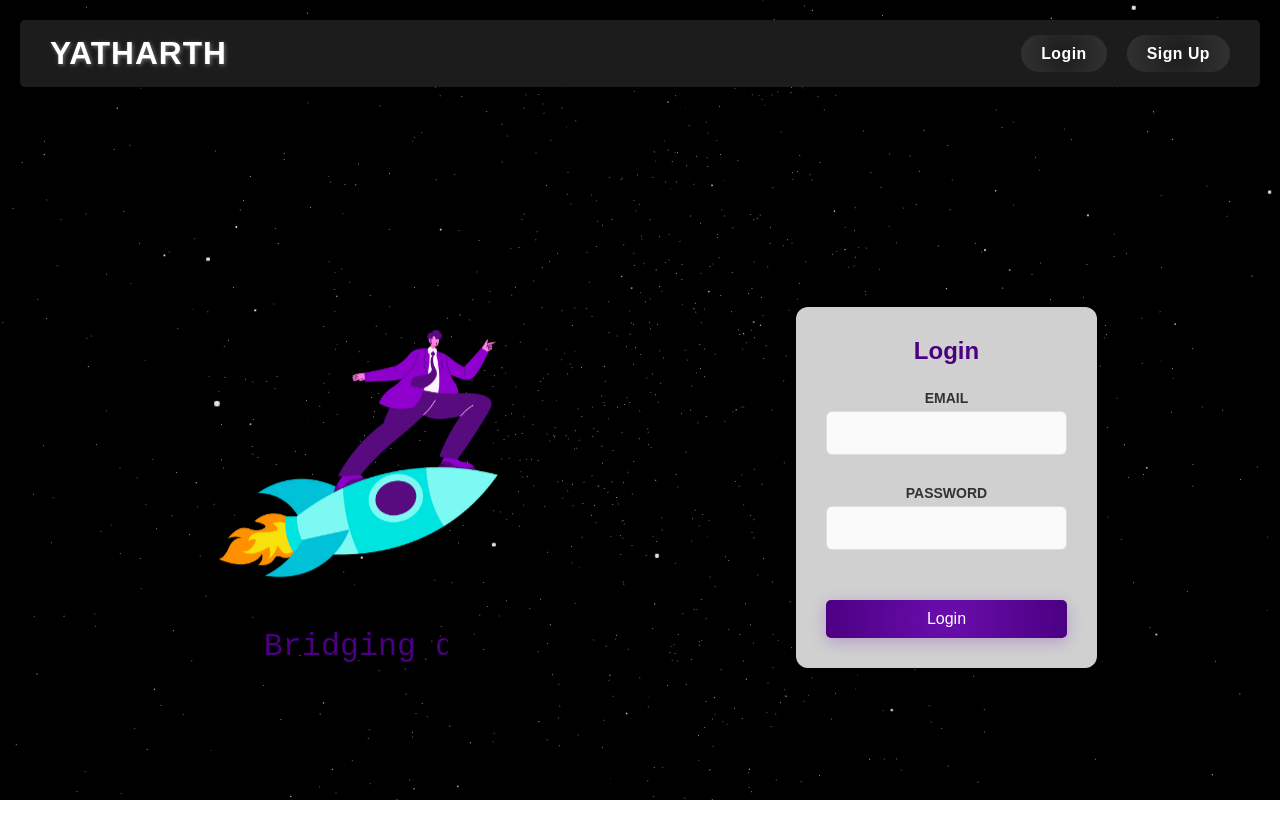
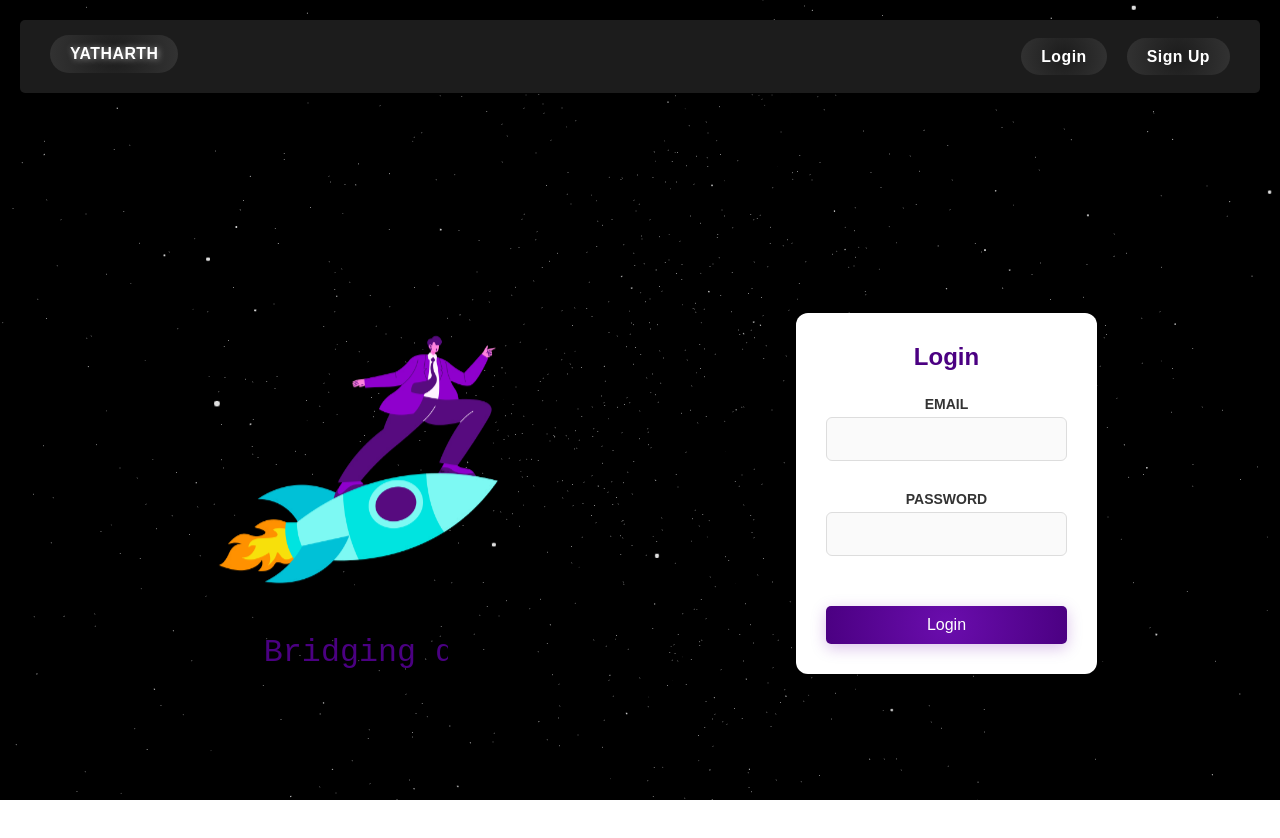
Before and after one commit to Aadithya-J/sih24, a React (Vite) app in the folder frontend/: page /login in a window 1280 px wide. Shown: the top 838 px of the page. Built offline with nearby package versions, Linux system fonts and the light colour scheme; no server answers.

Commit message:
logoutfixed

```diff
--- a/frontend/src/App.jsx
+++ b/frontend/src/App.jsx
@@ -3,7 +3,7 @@ import { Route, Routes, Navigate } from "react-router-dom";
 import Home from "./pages/home/Home.js";
 import Login from "./pages/login/Login.js";
 import Signup from "./pages/signup/Signup";
-import Roadmap from "./pages/roadmap/roadmap.js";
+import Roadmap from "./pages/roadmap/Roadmap.js";
 import Navbar from "./components/Navbar/Navbar.jsx";
 import { useAuthContext } from "./hooks/useAuthContext";
 import { StarsCanvas } from "./components/Navbar/StarsCanvas";
--- a/frontend/src/components/Navbar/Navbar.css
+++ b/frontend/src/components/Navbar/Navbar.css
@@ -37,18 +37,20 @@
 /* Title Styling */
 .title {
   margin-right: auto;
-  letter-spacing: 1px; /* Slightly reduced spacing for a more refined look */
-  font-size: 1.8em; /* Slightly larger title for visibility */
-  font-weight: 700;
+  letter-spacing: 2px; /* Increased spacing for logo effect */
+  font-size: 2.2em; /* Larger font size for prominence */
+  font-weight: 900; /* Bolder font weight for emphasis */
   color: var(--text-color); /* Light color for night sky */
   text-transform: uppercase;
   transition: var(--transition);
-  text-shadow: 1px 1px 4px rgba(255, 255, 255, 0.4); /* Subtle light shadow for night theme */
+  text-shadow: 1px 1px 6px rgba(255, 255, 255, 0.6); /* Enhanced light shadow for visibility */
+  cursor: pointer; /* Pointer cursor for interactivity */
+  display: inline-block; /* Ensure it behaves as a block element but remains inline */
 }
 
 .title:hover {
   color: var(--hover-color);
-  transform: scale(1.05); /* Subtle scaling on hover */
+  transform: scale(1.1); /* More noticeable scaling on hover */
 }
 
 /* List Container Styling */
--- a/frontend/src/components/Navbar/Navbar.jsx
+++ b/frontend/src/components/Navbar/Navbar.jsx
@@ -1,16 +1,19 @@
 import { Link } from "react-router-dom";
 import useLogout from "../../hooks/useLogout";
 import { useAuthContext } from "../../hooks/useAuthContext";
-
 import "./Navbar.css";
 
 function Navbar() {
   const { logout } = useLogout();
   const { user } = useAuthContext();
+
   return (
     <nav className="navbar">
       <ul>
-        <li className="title">Yatharth</li>
+        <li>
+          {/* Make 'Yatharth' a link to the homepage */}
+          <Link to="/" className="title">Yatharth</Link>
+        </li>
         <div className="list">
           {!user && (
             <>
@@ -30,14 +33,14 @@ function Navbar() {
                 </button>
               </li>
               <li>
-                <Link className="btn" to="/roadmap">roadmap</Link>
+                <Link className="btn" to="/roadmap">Roadmap</Link>
               </li>
             </>
-
           )}
         </div>
       </ul>
     </nav>
   );
 }
+
 export default Navbar;
--- a/frontend/src/hooks/useLogout.js
+++ b/frontend/src/hooks/useLogout.js
@@ -1,12 +1,14 @@
 import { useEffect, useState } from "react";
 import firebase from "../firebase/config";
 import { useAuthContext } from "./useAuthContext";
+import { useNavigate } from "react-router-dom";
 
 function useLogout() {
   const [isCancelled, setIsCancelled] = useState(false);
   const [error, setError] = useState(null);
   const [isPending, setIsPending] = useState(false);
   const { dispatch } = useAuthContext();
+  const navigate = useNavigate(); // Add this line
 
   async function logout() {
     setError(null);
@@ -19,6 +21,9 @@ function useLogout() {
       if (!isCancelled) {
         setIsPending(false);
         setError(null);
+
+        // Redirect to the homepage
+        navigate('/');
       }
     } catch (error) {
       if (!isCancelled) {
--- a/frontend/src/pages/login/Login.css
+++ b/frontend/src/pages/login/Login.css
@@ -84,7 +84,7 @@
   border-radius: 12px;
   padding: 30px;
   width: 350px; /* Slightly wider for better spacing */
-  background-color: #d0d0d0;
+  background-color: #fff; /* White background */
   text-align: center;
   margin-left: 2cm;
   margin-right: 3cm;
```
Lines whose indentation alone changed are shown as unchanged.
